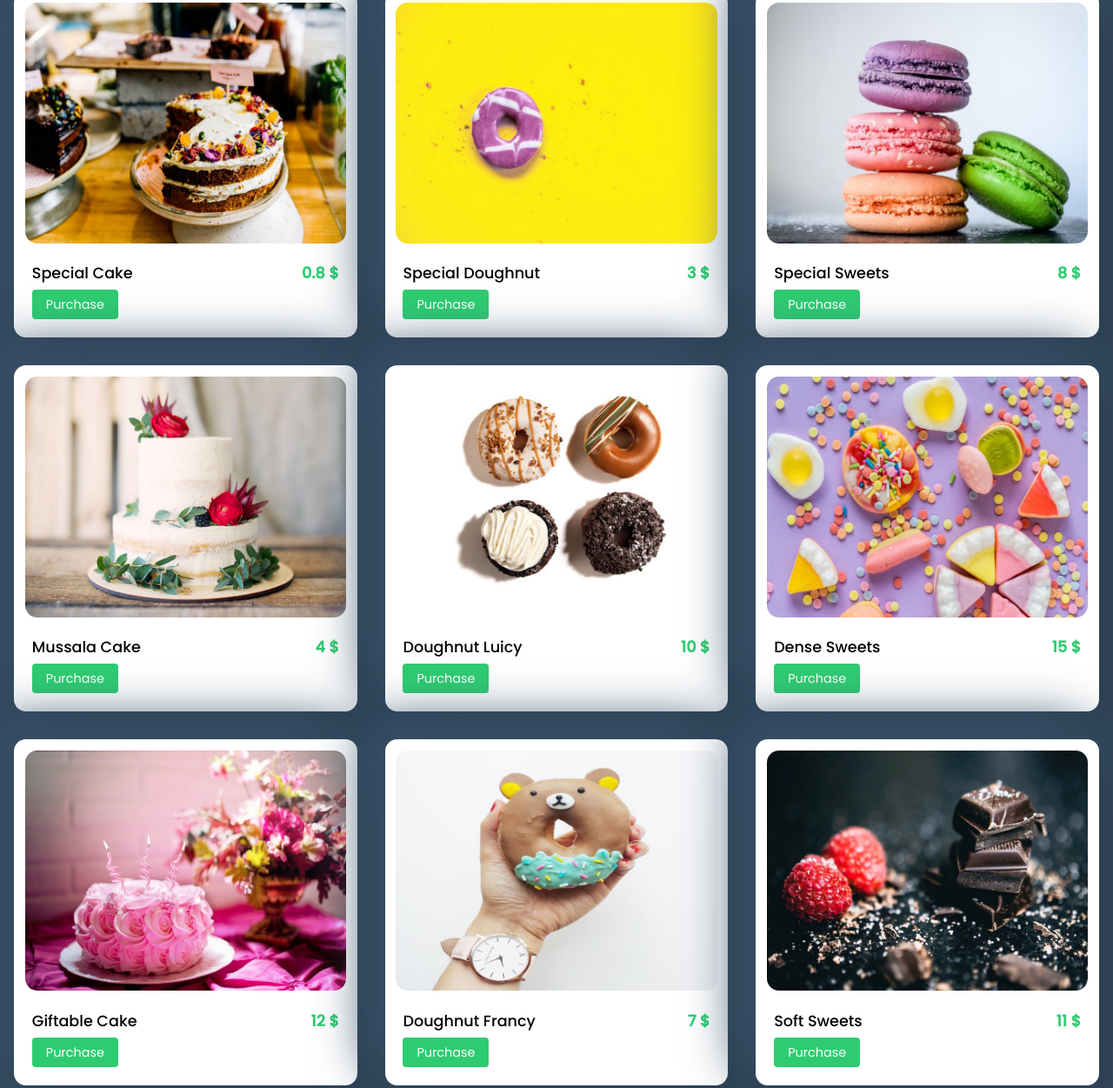
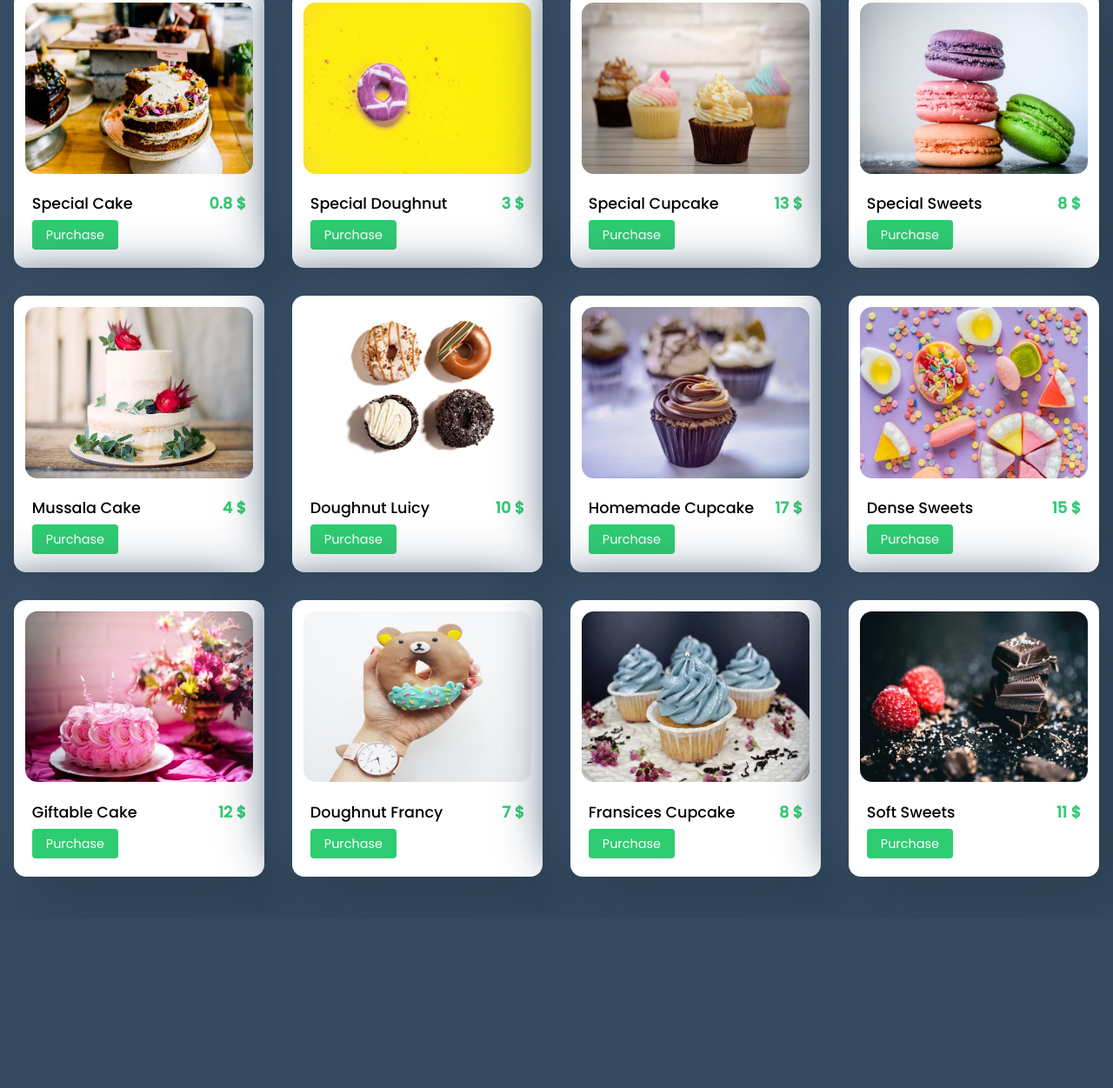
Before and after one commit to Ashik-Mahmud/filterable-gallery, a plain HTML site: page index.html in a window 1280 px wide. Shown: the part 230-1481 px from the top of the page at 87% size. After the commit the page ends 1286 px from the top, so only its background shows below. Drawn offline with Linux system fonts and the light colour scheme.

Commit message:
Added New Item In Filterlist

```diff
--- a/assets/css/style.css
+++ b/assets/css/style.css
@@ -72,7 +72,7 @@ body {
 
 .filterable-content {
     display: grid;
-    grid-template-columns: repeat(3, 1fr);
+    grid-template-columns: repeat(4, 1fr);
     grid-gap: 2rem;
 }
 .filterable-content .single-content{
--- a/index.html
+++ b/index.html
@@ -24,6 +24,7 @@
                     <ul class="filter-btn-groups">
                         <li class="active" id="All">All</li>
                         <li id="Cake">Cake</li>
+                        <li id="Cupcake">Cupcake</li>
                         <li id="Doughnut">Doughnut</li>
                         <li id="Sweets">Sweets</li>
                     </ul>
@@ -49,6 +50,16 @@
                                     <button class="buy-now">Purchase</button>
                                 </div>
                         </div>
+                             <div class="single-content" data-name="Cupcake">
+                                 <img src="./assets/images/cupcake-1.jpeg" alt="cupcake-1" class="img-fluid">
+                                 <div class="details">
+                                     <div class="name-price">
+                                         <span class="name">Special Cupcake</span>
+                                         <span class="price"> 13 $</span>
+                                     </div>
+                                     <button class="buy-now">Purchase</button>
+                                 </div>
+                             </div>
                           <div class="single-content" data-name="Sweets">
                                 <img src="./assets/images/sweets-1.jpeg" alt="sweets-1" class="img-fluid">
                                 <div class="details">
@@ -75,6 +86,16 @@
                                     <div class="name-price">
                                         <span class="name"> Doughnut Luicy</span>
                                         <span class="price"> 10 $</span>
+                                    </div>
+                                    <button class="buy-now">Purchase</button>
+                                </div>
+                        </div>
+                        <div class="single-content" data-name="Cupcake">
+                                <img src="./assets/images/cupcake-2.jpeg" alt="cupcake-2" class="img-fluid">
+                                <div class="details">
+                                    <div class="name-price">
+                                        <span class="name">Homemade Cupcake</span>
+                                        <span class="price"> 17 $</span>
                                     </div>
                                     <button class="buy-now">Purchase</button>
                                 </div>
@@ -109,6 +130,16 @@
                                     <button class="buy-now">Purchase</button>
                                 </div>
                         </div>
+                         <div class="single-content" data-name="Cupcake">
+                                <img src="./assets/images/cupcake-3.jpeg" alt="cupcake-3" class="img-fluid">
+                                <div class="details">
+                                    <div class="name-price">
+                                        <span class="name">Fransices Cupcake</span>
+                                        <span class="price"> 8 $</span>
+                                    </div>
+                                    <button class="buy-now">Purchase</button>
+                                </div>
+                        </div>
                           <div class="single-content" data-name="Sweets">
                                 <img src="./assets/images/sweets-3.jpeg" alt="sweets-3" class="img-fluid">
                                 <div class="details">
```
